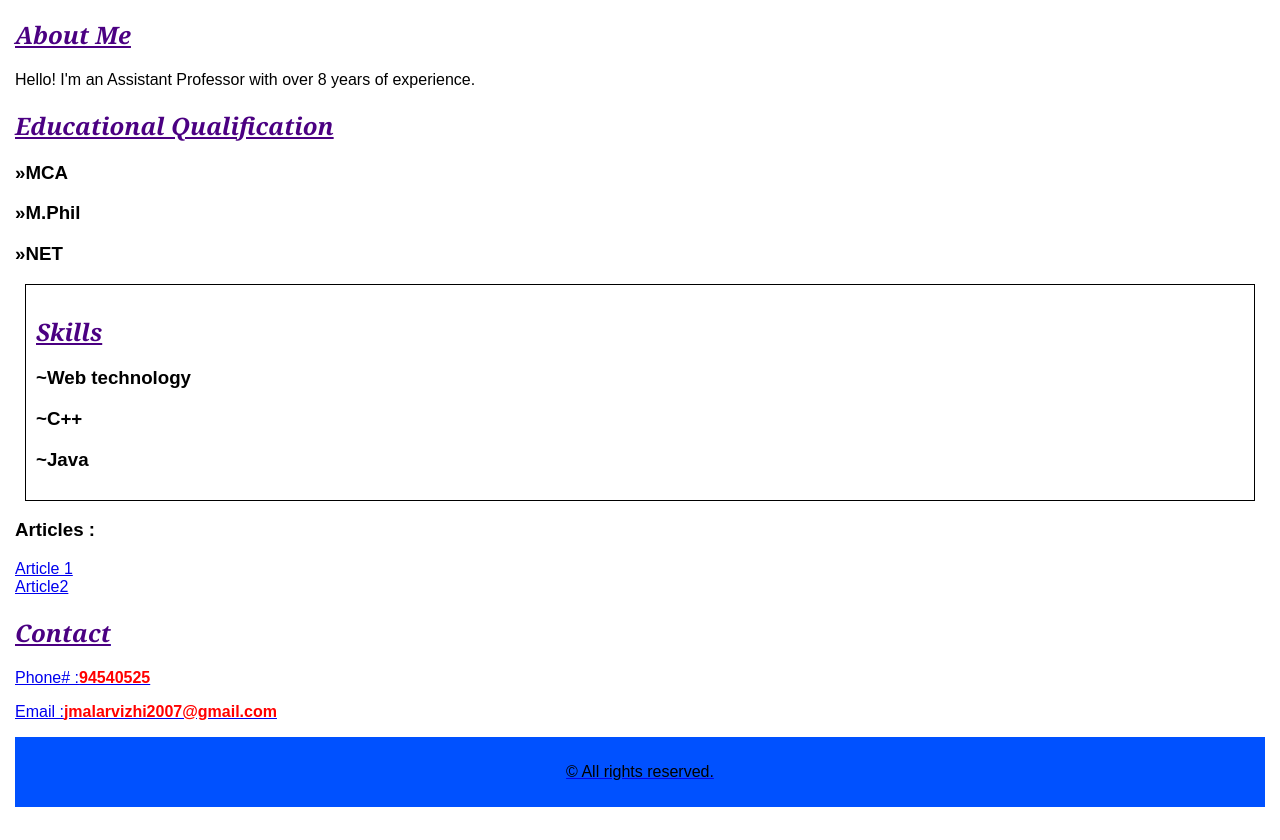
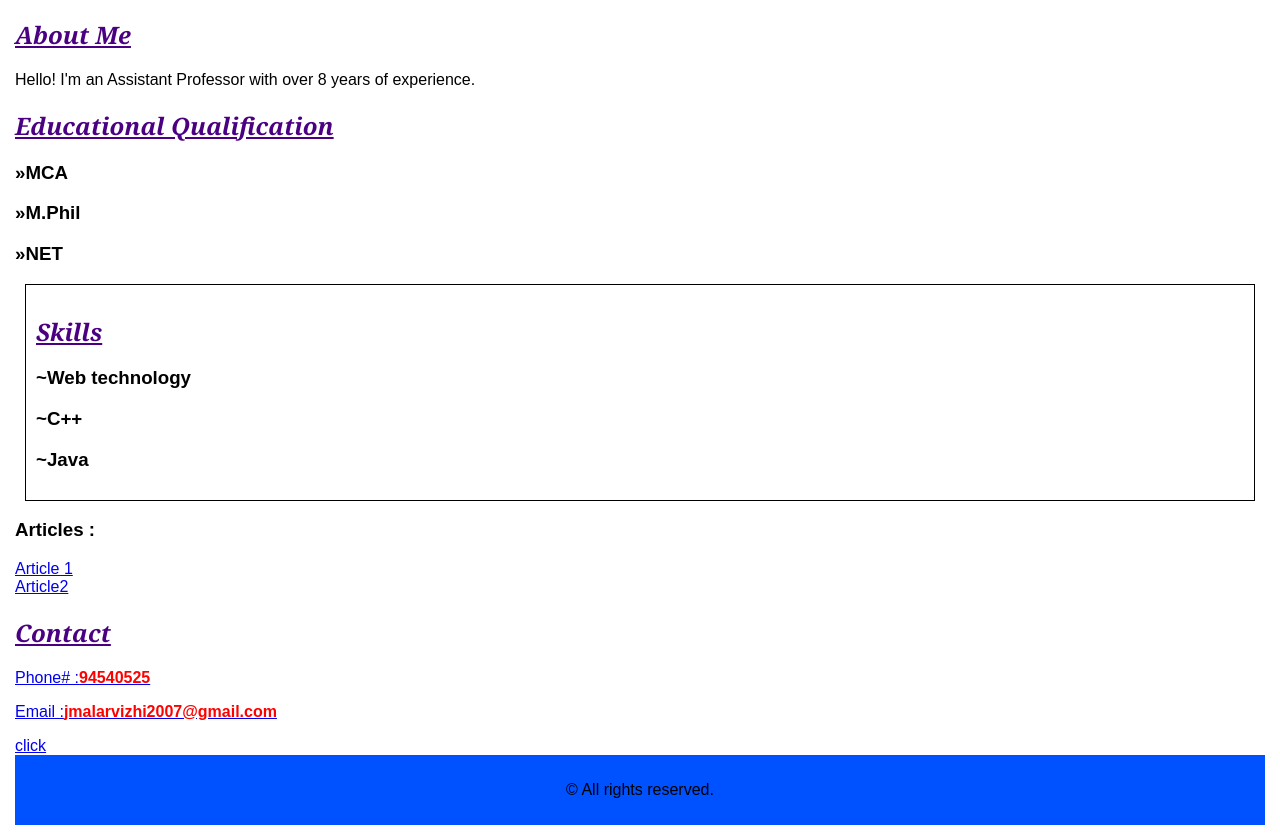
Before and after one commit to Malarchn/sample1, a plain HTML site: page index.html in a window 1280 px wide. Shown: the part 136-976 px from the top of the page. Drawn offline with Linux system fonts and the light colour scheme.

Commit message:
Update index.html

```diff
--- a/index.html
+++ b/index.html
@@ -141,7 +141,7 @@ ul li::marker{
 <figure>
 
 </figure>
-
+<a href="./sam.html"> click </a>
 </main>
 <footer>
     <p>&copy;  All rights reserved.</p>
```
